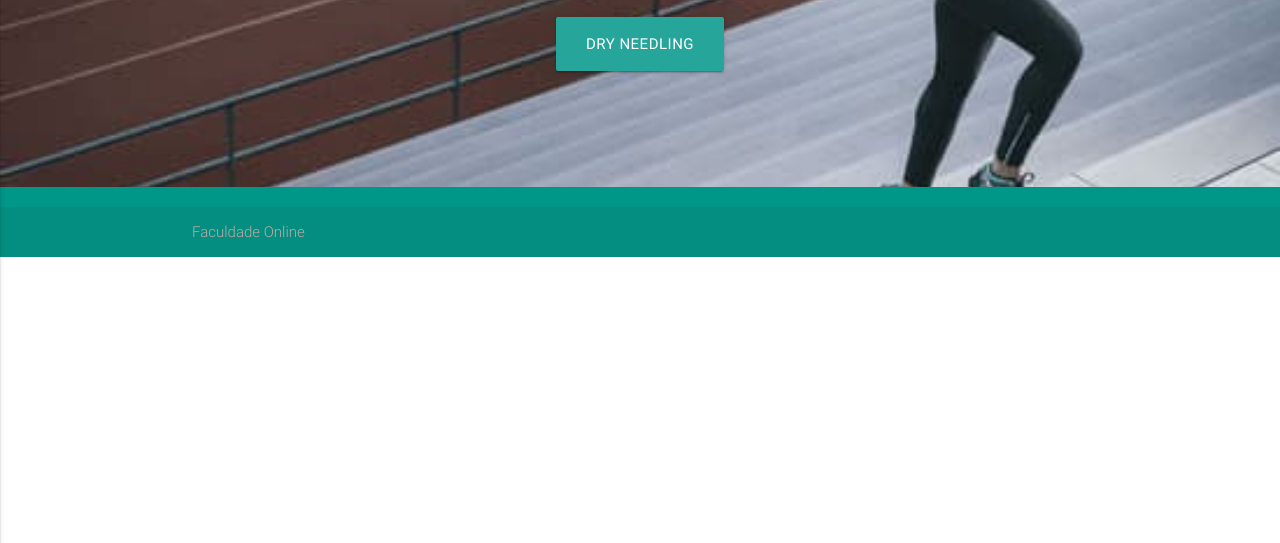
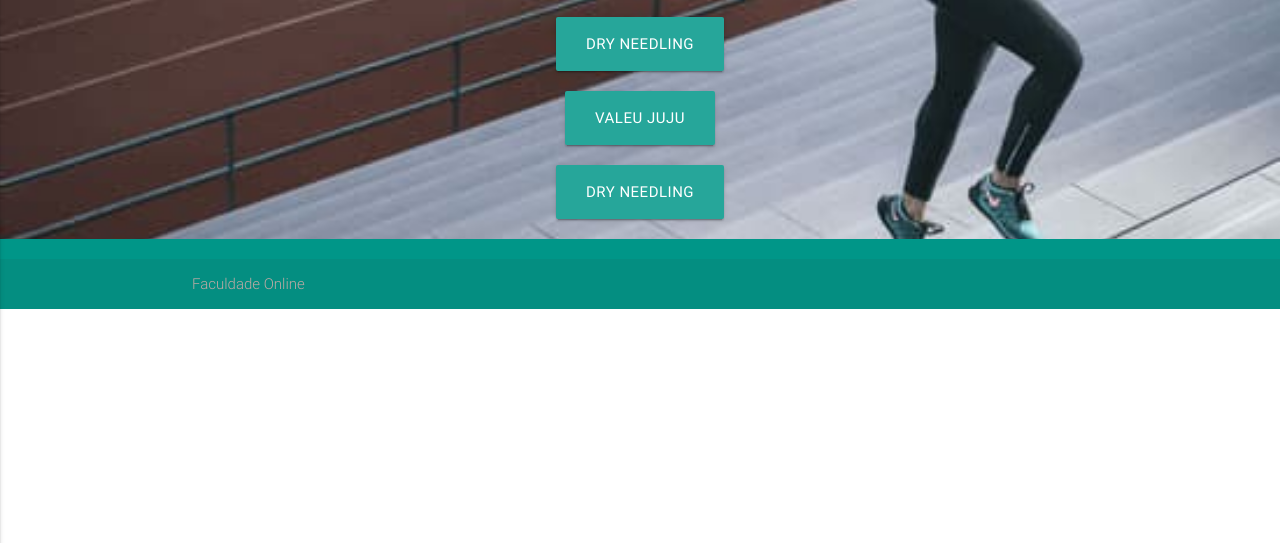
Before and after one commit to FaculdadeOnline/faculdadeonline.github.io, a plain HTML site: page index.html in a window 1280 px wide. Shown: the part 257-800 px from the top of the page. Drawn offline with nearby package versions, Linux system fonts and the light colour scheme.

Commit message:
Update index.html

```diff
--- a/index.html
+++ b/index.html
@@ -38,6 +38,14 @@
           <a href="https://go.hotmart.com/N34881646P" class="btn-large waves-effect waves-light teal lighten-1">Dry Needling</a>
         </div>
 
+ 	<div class="row center">
+          <a href="https://go.hotmart.com/N34881646P" class="btn-large waves-effect waves-light teal lighten-1">valeu juju</a>
+        </div>
+
+ 	<div class="row center">
+          <a href="https://go.hotmart.com/N34881646P" class="btn-large waves-effect waves-light teal lighten-1">Dry Needling</a>
+        </div>
+
       </div>
     </div>
     <div class="parallax"><img src="img-fundo.jpg" alt="img 1"></div>
```
